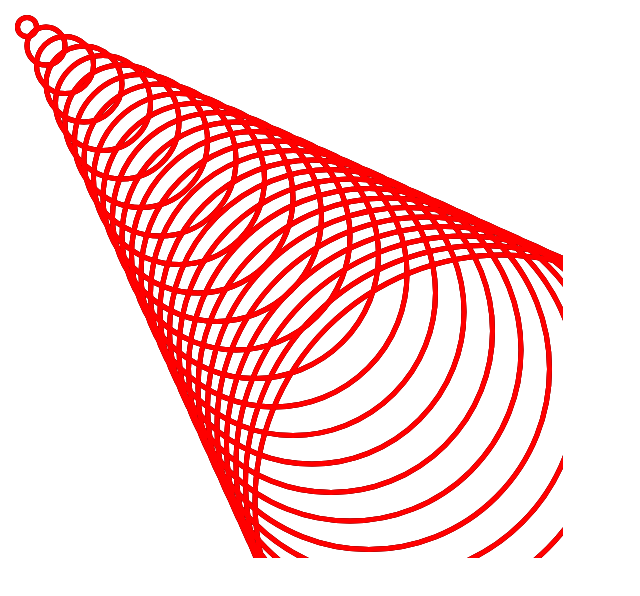
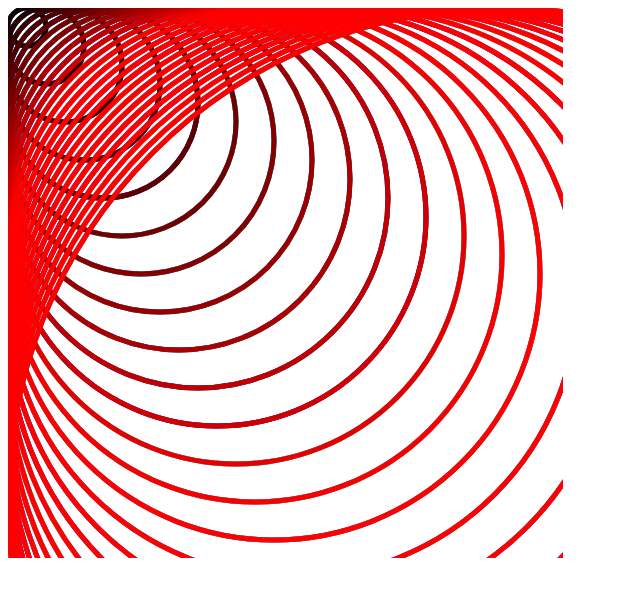
Before and after one commit to hcopperm/canvas-experiments, a plain HTML site: page canvas_tutorial.html in a window 1280 px wide. Shown: the whole page, without its empty margins (0-640 px from the left). Drawn offline with Linux system fonts and the light colour scheme.

Commit message:
do colors in steps

```diff
--- a/canvas_tutorial.html
+++ b/canvas_tutorial.html
@@ -3,15 +3,15 @@
     <script type="application/javascript">
       function drawArcs(startPoint) {
         while (startPoint < 500) {
-          drawArc(startPoint, "red", 1);
+          drawArc(startPoint, "rgb(" + startPoint + ", 0, 0)", 1);
           startPoint += 19;
         }
         return startPoint - 19;
       }
 
       function eraseArcs(startPoint) {
-        while (startPoint >= 0) {
-          drawArc(startPoint, "black", -1);
+        while (startPoint > 0) {
+          drawArc(startPoint, "rgb(0, " + Math.floor(255-42.5*(startPoint % 6)) + ", " + Math.floor(255-42.5*startPoint % 9) + ")", -1);
           startPoint -= 19;
         }
       }
@@ -26,7 +26,7 @@
           var ctx = document.getElementById('tutorial').getContext('2d');
           var degrees = 360;
           var radians = (Math.PI/180)*degrees
-          var radius = start/2;
+          var radius = start;
           ctx.beginPath();
           ctx.arc(start, start, radius, 0, radians, true);
           ctx.closePath();
```
